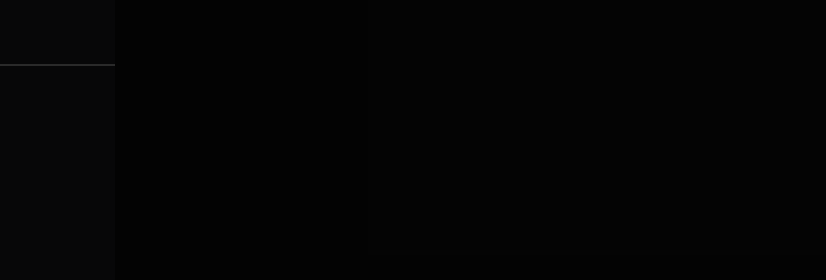
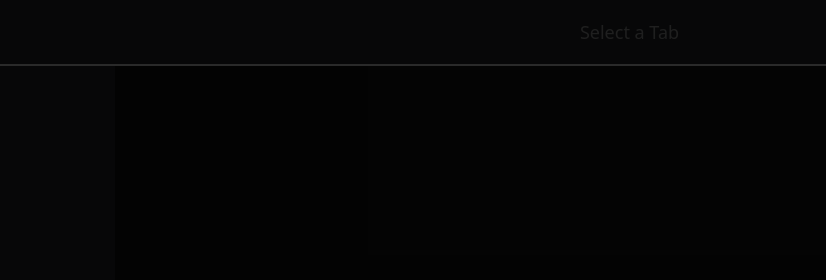
Before and after one commit to Scalaptia/todo-app, a website built with Vite: page index.html in a window 1280 px wide. Shown: the top 280 px of the page, 141-967 px from the left. Built offline with nearby package versions, Linux system fonts and the light colour scheme; files whose address does not match are found by name.

Commit message:
added display and show active tab

```diff
--- a/src/main.ts
+++ b/src/main.ts
@@ -6,5 +6,6 @@ import generatePage from './ui/pageUI';
 generatePage();
 
 projectList.addProject('Default');
+
 const defaultON = document.querySelector(`[data-projectid="1"]`) as HTMLElement
 defaultON.dataset.selected = 'true'
--- a/src/modules/projectList.ts
+++ b/src/modules/projectList.ts
@@ -1,6 +1,6 @@
 import { Project, createProject } from "./projectFactory";
 import projectIcon from '../assets/menu.svg'
-import { navbar } from "../ui/navbar";
+import navbar from "../ui/navbar";
 
 export default (() => {
     const projects: Project[] = [];
--- /dev/null
+++ b/src/styles/display.css
@@ -0,0 +1,47 @@
+.display {
+    grid-column: 2;
+}
+
+.display-header {
+    background-color: var(--front-color);
+    height: 4rem;
+    gap: 20px;
+    margin-bottom: 10px;
+    padding-left: 10px;
+    box-shadow: 0px 2px 0px 0px var(--text-selected);
+}
+
+.display-logo {
+    margin-top: 5px;
+    height: 30px;
+    width: 30px;
+    filter: invert(90%);
+}
+
+.display-title {
+    font-size: 24px;
+    color: var(--text-selected);
+}
+
+.header-tab {
+    display: flex;
+    font-size: 18px;
+    width: calc(100% - 25px);
+    list-style: none;
+    color: var(--text-color);
+    padding: 10px;
+    padding-top: 20px;
+    gap: 10px;
+    align-items: center;
+    justify-content: center;
+    display: flex;
+    transition: all 0.1s ease-in-out;
+}
+
+.header-tab > .tab-image{
+    width: 25px;
+}
+
+.header-tab > .tab-name {
+    color: var(--text-selected);
+}
--- a/src/styles/main.css
+++ b/src/styles/main.css
@@ -18,6 +18,8 @@ body {
 #app {
     position: absolute;
     background-color: var(--background);
+    display: grid;
+    grid-template-columns: 16rem calc(100vw - 16rem);
 }
 
 img {
--- a/src/ui/display.ts
+++ b/src/ui/display.ts
@@ -0,0 +1,20 @@
+import { createElement } from "./pageUI"
+import '../styles/display.css'
+
+export default (() => {
+    const container = createElement('div', 'display');
+        const header = createElement('div', 'display-header');
+            const headerTab = createElement('div', 'header-tab');
+            headerTab.innerHTML = `Select a Tab`
+        header.appendChild(headerTab);
+    container.appendChild(header);
+
+    function updateHeader(tab: HTMLElement) {
+        headerTab.innerHTML = `${tab.children[0].innerHTML}`
+    }
+
+    return {
+        container,
+        updateHeader
+    }
+})()
--- a/src/ui/navbar.ts
+++ b/src/ui/navbar.ts
@@ -10,6 +10,7 @@ import weekTasks from '../assets/week.svg';
 import importantTasks from '../assets/important.svg'
 import Modal from './modal';
 import projectArray from '../modules/projectList';
+import display from './display';
 
 const NavHeader = () => {
     const navHeader = createElement('div', 'nav-header');
@@ -64,7 +65,8 @@ const ProjectList = () => {
 const projectList = ProjectList()
 
 
-const createNavBar = () => {
+export default (() => {
+    let activeTab = undefined
     const container = createElement('div', 'navbar');
         const sidebar = createElement('div', 'sidebar');
             sidebar.appendChild(menuList.container);
@@ -114,10 +116,12 @@ const createNavBar = () => {
 
             for (let i = 0; i < projectElements!.length; i++) {
                 const item: any = projectElements![i];
-                item.dataset.selected = 'false'
+                item.dataset.selected = 'false';
             }
 
-            tab.dataset.selected = 'true'
+            tab.dataset.selected = 'true';
+            activeTab = tab;
+            display.updateHeader(activeTab);
             pageLoad(page);
         });
 
@@ -149,16 +153,15 @@ const createNavBar = () => {
         }
     }
 
+    createTab('menu', 'Todos', '/', allTasks, 0);
+    createTab('menu', 'Hoy', '/', todayTasks, 0);
+    createTab('menu', 'Semana', '/', weekTasks, 0);
+    createTab('menu', 'Importantes', '/', importantTasks, 0);
+
     return {
         container,
         createTab,
         removeTab,
+        activeTab,
     };
-}
-
-export const navbar = createNavBar()
-
-navbar.createTab('menu', 'Todos', '/', allTasks, 0);
-navbar.createTab('menu', 'Hoy', '/', todayTasks, 0);
-navbar.createTab('menu', 'Semana', '/', weekTasks, 0);
-navbar.createTab('menu', 'Importantes', '/', importantTasks, 0);
+})()
--- a/src/ui/pageLoad.ts
+++ b/src/ui/pageLoad.ts
@@ -1,6 +1,7 @@
 // import { app } from "./pageUI";
 
 export default function pageLoad(newTab: any) {
+    console.log(newTab)
     // window.scrollTo(0,0)
     // app!.removeChild(app!.childNodes[1]!);
     // app!.insertBefore(newTab, app!.children[1]);
--- a/src/ui/pageUI.ts
+++ b/src/ui/pageUI.ts
@@ -1,6 +1,7 @@
 import '../styles/main.css'
-import { navbar } from './navbar';
+import navbar from './navbar';
 import Modal from './modal';
+import display from './display';
 
 export const app = document.querySelector<HTMLDivElement>('#app');
 
@@ -12,6 +13,7 @@ export function createElement(tag: string, className: string) {
 
 export default function generatePage() {
         app!.appendChild(Modal.modal);
+        app!.appendChild(navbar.container);
+        app!.appendChild(display.container);
         Modal.projectModal()
-        app!.appendChild(navbar.container);
 }
```
